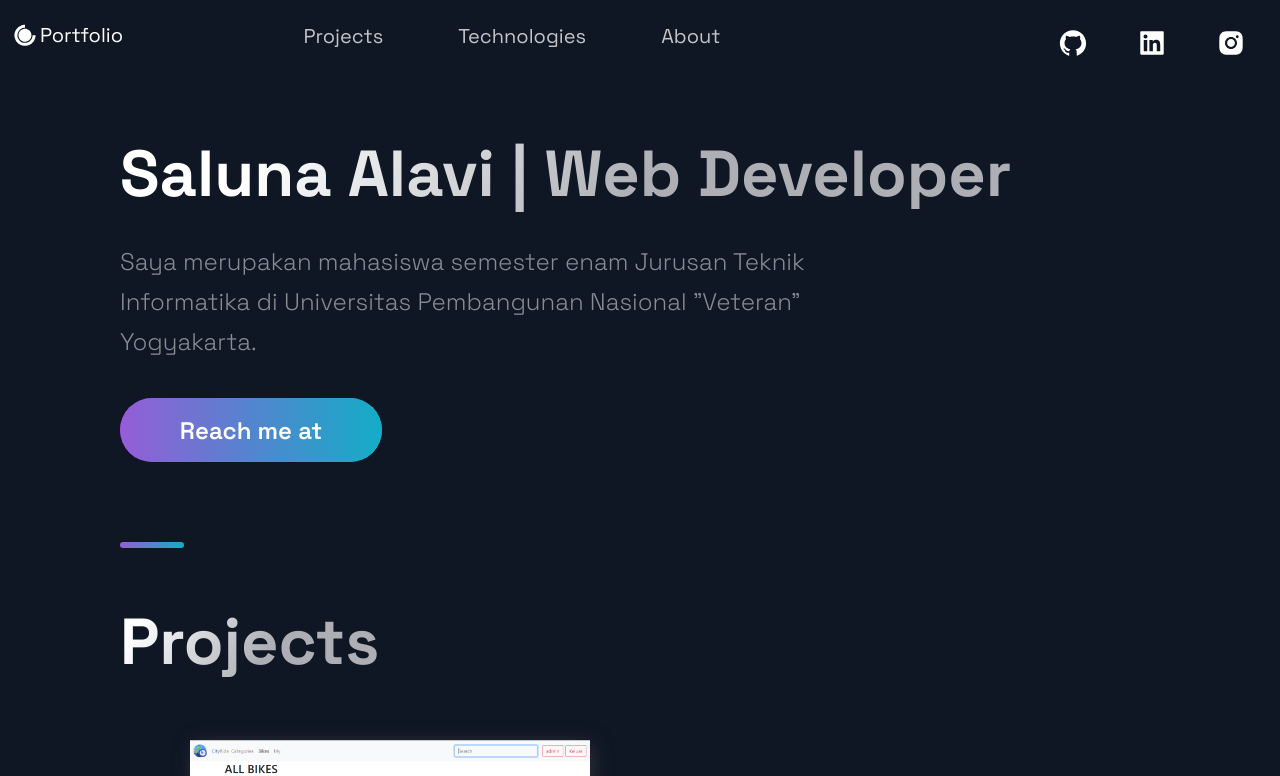
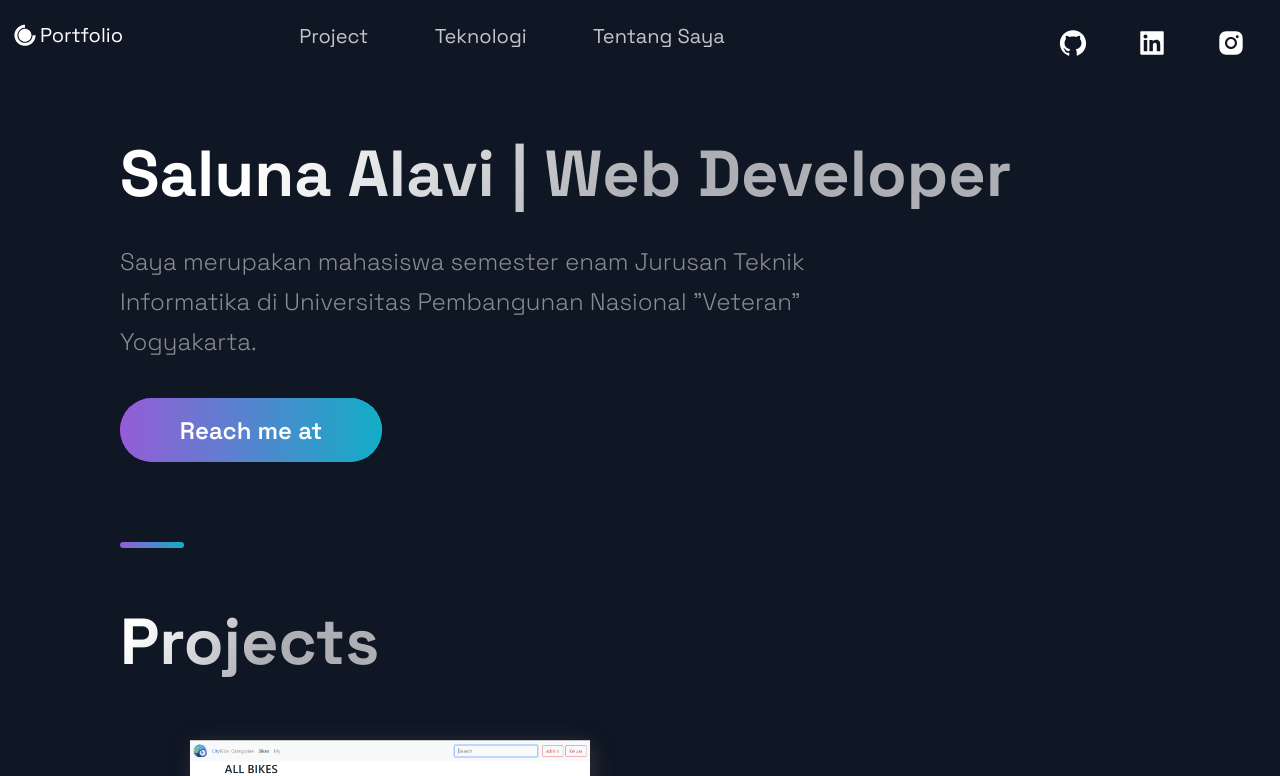
Before and after one commit to salunaalavi/Web-Portfolio, a Next.js app: page / in a window 1280 px wide. Shown: the top 776 px of the page. Built offline with nearby package versions, Linux system fonts and the light colour scheme.

Commit message:
Update Header.js

```diff
--- a/src/components/Header/Header.js
+++ b/src/components/Header/Header.js
@@ -17,17 +17,17 @@ const Header = () =>  (
     <Div2>
       <li>
         <Link href="#projects">
-          <NavLink>Projects</NavLink>
+          <NavLink>Project</NavLink>
         </Link>
       </li>
       <li>
         <Link href="#tech">
-          <NavLink>Technologies</NavLink>
+          <NavLink>Teknologi</NavLink>
         </Link>
       </li>
       <li>
         <Link href="#about">
-          <NavLink>About</NavLink>
+          <NavLink>Tentang Saya</NavLink>
         </Link>
       </li>
     </Div2>
```
